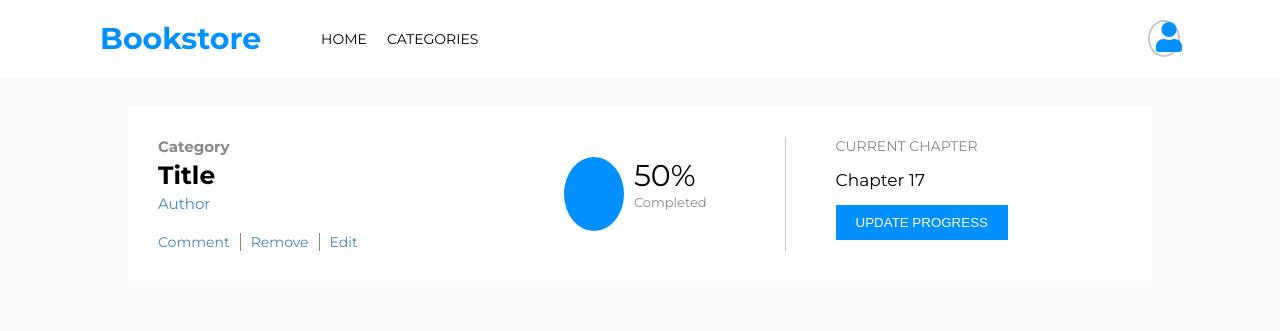
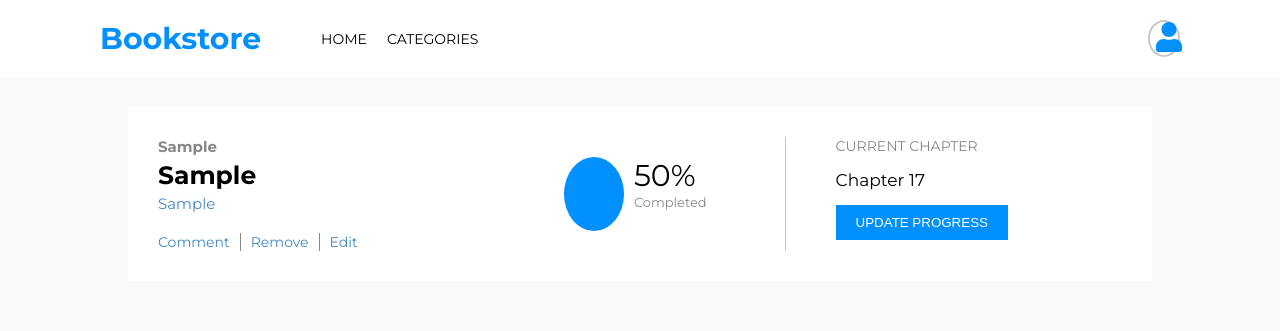
Before and after one commit to Ogaga01/Bookstore-React, a React (Create React App) app: page / in a window 1280 px wide. Both pictures are taken after typing "Sample", "Sample", "Sample" into the empty fields and a click on the button "Add". Shown: the top 331 px of the page. Built offline with nearby package versions, Linux system fonts and the light colour scheme.

Commit message:
Map books dynamically

```diff
--- a/src/App.js
+++ b/src/App.js
@@ -1,4 +1,3 @@
-import BookItem from "./components/BookItem";
 import Navbar from "./components/Navbar";
 
 function App() {
--- /dev/null
+++ b/src/components/Book.js
@@ -0,0 +1,29 @@
+import React from "react";
+import { useSelector } from "react-redux";
+import BookItem from "./BookItem";
+
+const Book = (props) => {
+  const books = useSelector((state) => {
+    return state.bookSlice.books;
+  });
+
+  return (
+    <ul>
+      {books.map((book) => {
+        return (
+          <BookItem
+            key={book.id}
+            book={{
+              id: book.id,
+              title: book.title,
+              author: book.author,
+              category: book.category,
+            }}
+          />
+        );
+      })}
+    </ul>
+  );
+};
+
+export default Book;
--- a/src/components/BookItem.js
+++ b/src/components/BookItem.js
@@ -6,9 +6,9 @@ const BookItem = (props) => {
     <li className={styles['book-li']}>
       <div className={styles["about-book"]}>
         <div className={styles["book-info"]}>
-          <h3 className={styles.category}>Category</h3>
-          <h2 className={styles.title}>Title</h2>
-          <p className={styles.author}>Author</p>
+                  <h3 className={styles.category}>{props.book.category}</h3>
+                  <h2 className={styles.title}>{props.book.title}</h2>
+                  <p className={styles.author}>{props.book.author}</p>
         </div>
         <div className={styles["book-settings"]}>
           <ul className={styles["settings-list"]}>
--- a/src/components/Home.js
+++ b/src/components/Home.js
@@ -1,11 +1,11 @@
 import React from 'react';
+import Book from './Book';
 import BookForm from './BookForm';
-import BookItem from './BookItem';
 
 const Home = (props) => {
     return (
         <div>
-            <BookItem/>
+            <Book/>
             <BookForm />
         </div>
     );
```
